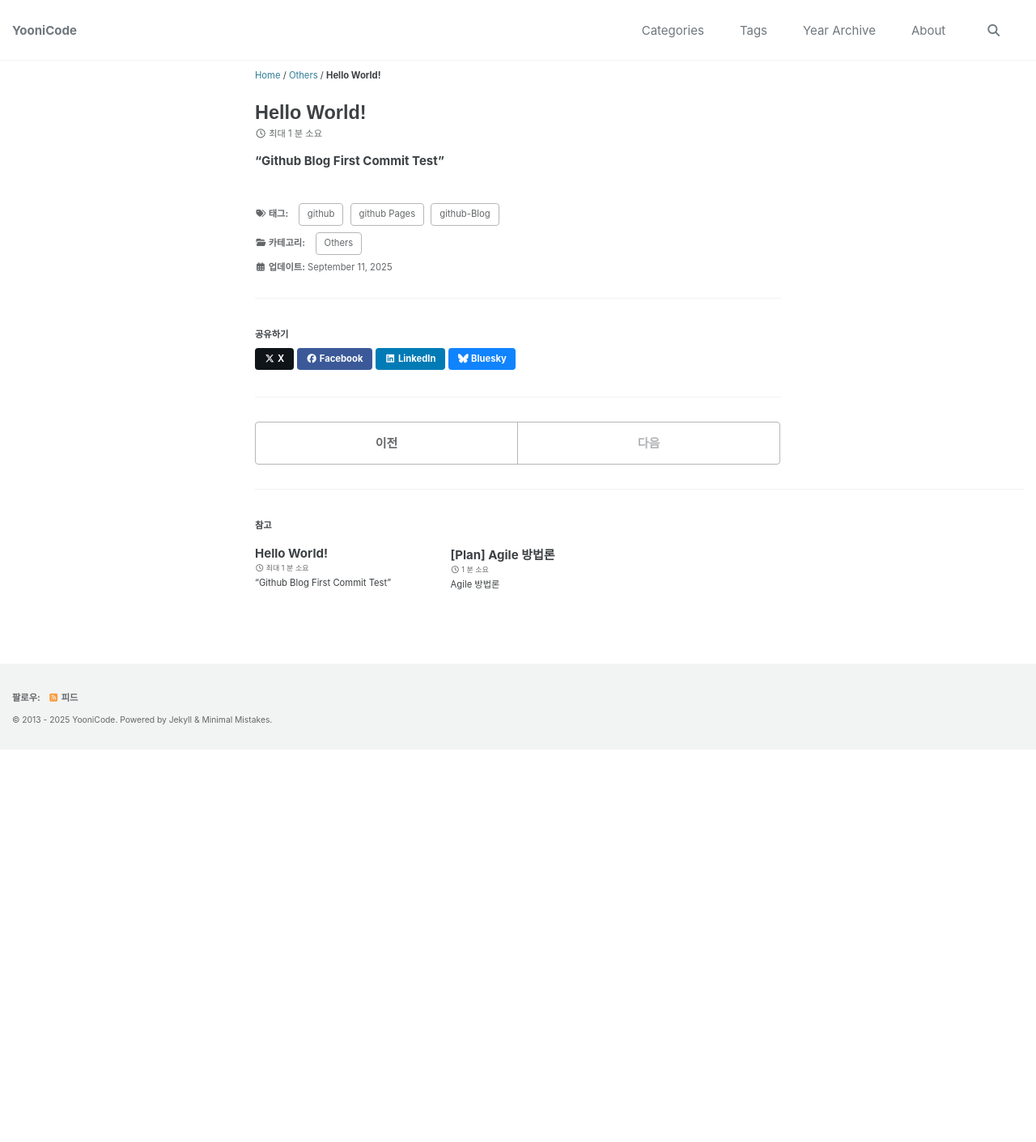
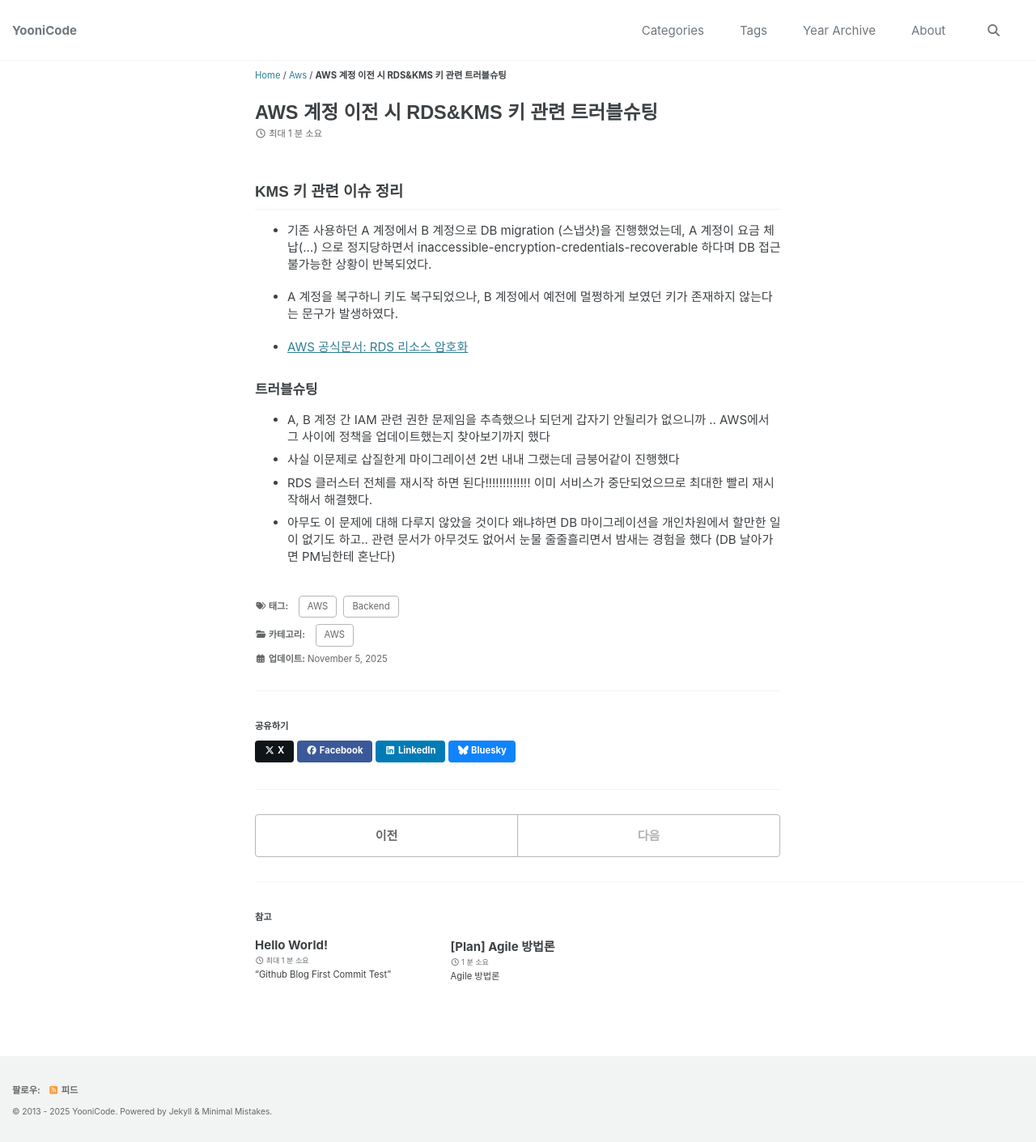
Before and after one commit to yooniicode/yooniicode.github.io, a Jekyll site: the page built from _posts/2025-11-05-AWS-계정-이전-시-RDS&KMS-키-관련-트러블슈팅.md, in a window 1280 px wide. Shown: the whole page at 81% size. Built offline with Jekyll 4.4.1, drawn with Linux system fonts in a browser that asks for light colours; cached includes are drawn as plain includes; some web fonts are replaced; before the commit the page ends 926 px from its top, so only the background shows below that.

Commit message:
docs: kms 키 관련 이슈 정리

```diff
--- a/_posts/2025-11-05-AWS-계정-이전-시-RDS&KMS-키-관련-트러블슈팅.md
+++ b/_posts/2025-11-05-AWS-계정-이전-시-RDS&KMS-키-관련-트러블슈팅.md
@@ -1,11 +1,23 @@
 ---
-title: "Hello World!"
-date: 2025-09-11 11:24:00 +0900
-categories: Others
-tags: [github Pages, github-Blog, github]
+title: "AWS 계정 이전 시 RDS&KMS 키 관련 트러블슈팅"
+date: 2025-11-5 20:16:00 +0900
+categories: AWS
+tags: [AWS, Backend]
 author: yoonji
 layout: single
 published: true
 ---
 
-**"Github Blog First Commit Test"**
+## KMS 키 관련 이슈 정리
+- 기존 사용하던 A 계정에서 B 계정으로 DB migration (스냅샷)을 진행했었는데, A 계정이 요금 체납(...) 으로 정지당하면서 inaccessible-encryption-credentials-recoverable 하다며 DB 접근 불가능한 상황이 반복되었다.
+
+- A 계정을 복구하니 키도 복구되었으나, B 계정에서 예전에 멀쩡하게 보였던 키가 존재하지 않는다는 문구가 발생하였다.
+
+- [AWS 공식문서: RDS 리소스 암호화](https://docs.aws.amazon.com/ko_kr/AmazonRDS/latest/UserGuide/Overview.Encryption.html)
+
+### 트러블슈팅
+
+- A, B 계정 간 IAM 관련 권한 문제임을 추측했으나 되던게 갑자기 안될리가 없으니까 .. AWS에서 그 사이에 정책을 업데이트했는지 찾아보기까지 했다
+- 사실 이문제로 삽질한게 마이그레이션 2번 내내 그랬는데 금붕어같이 진행했다
+- RDS 클러스터 전체를 재시작 하면 된다!!!!!!!!!!!!! 이미 서비스가 중단되었으므로 최대한 빨리 재시작해서 해결했다.
+- 아무도 이 문제에 대해 다루지 않았을 것이다 왜냐하면 DB 마이그레이션을 개인차원에서 할만한 일이 없기도 하고.. 관련 문서가 아무것도 없어서 눈물 줄줄흘리면서 밤새는 경험을 했다 (DB 날아가면 PM님한테 혼난다)
```
